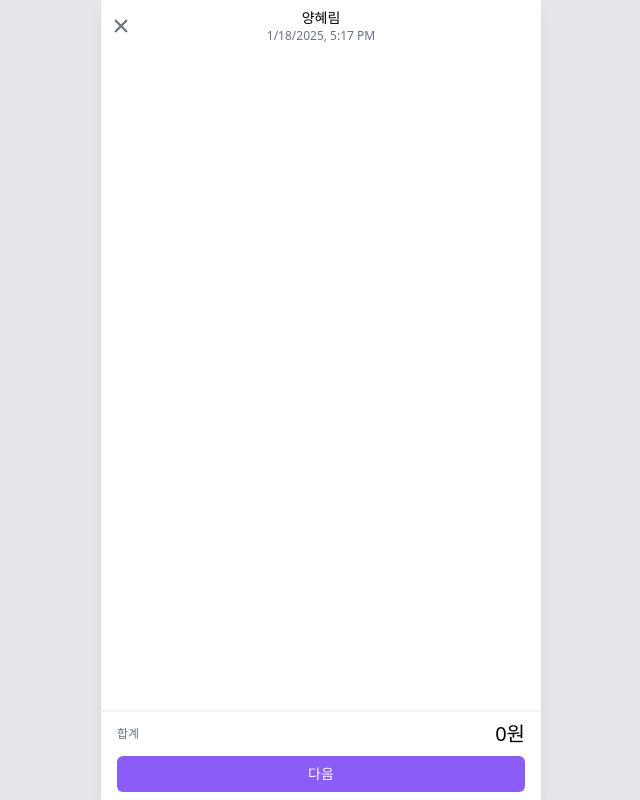
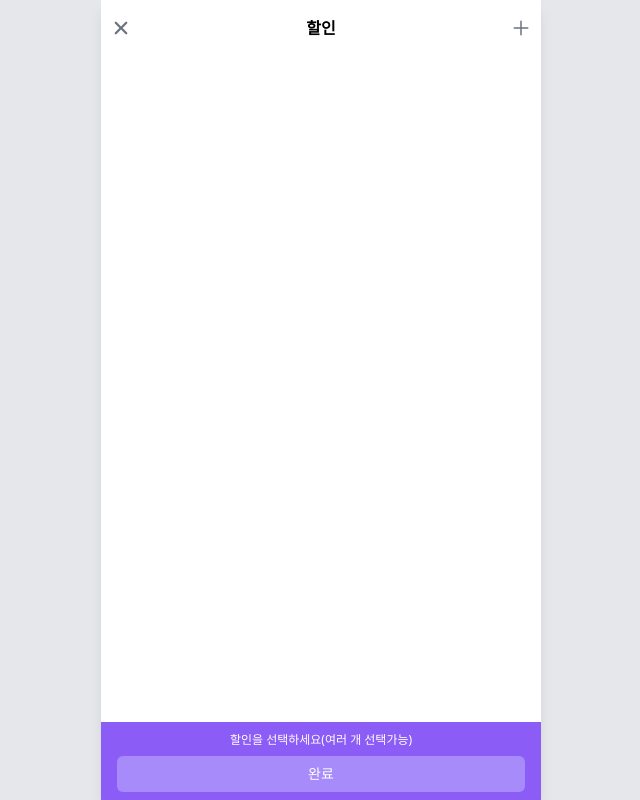
Before and after one commit to hyrmzz1/colavo-assignment, a React (Vite) app: page / in a window 1280 px wide. Shown: the whole page, without its empty margins (319-959 px from the left). Built offline with nearby package versions, Linux system fonts and the light colour scheme.

Commit message:
feat: view 상태 관리 및 Header/Footer 조건부 렌더링 적용
- `Header`에서 `currView`에 따라 제목과 버튼을 동적으로 렌더링
- `Footer`에서 `currView`에 따라 배경색, 텍스트, 버튼 스타일을 변경

```diff
--- a/src/components/Footer.tsx
+++ b/src/components/Footer.tsx
@@ -1,13 +1,39 @@
+import useViewStore, { ViewType } from '@/stores/useViewStore';
 import { Button } from './ui/button';
 
 const Footer = () => {
+  const currView = useViewStore((state) => state.currView);
+  const isCartView = currView === 'cart';
+
+  const containerStyles = isCartView
+    ? 'border-gray-light'
+    : 'bg-purple text-white border-purple';
+
+  const footerMessages: Record<Exclude<ViewType, 'cart'>, string> = {
+    service: '서비스를 선택하세요(여러 개 선택가능)',
+    discount: '할인을 선택하세요(여러 개 선택가능)',
+  };
+
   return (
-    <div className='border-gray-light flex w-full flex-col items-center gap-y-2 border-t-2 px-4 py-2'>
-      <div className='flex w-full items-center justify-between'>
-        <p className='text-gray text-xs'>합계</p>
-        <p className='text-xl'>0원</p>
-      </div>
-      <Button className='w-full'>다음</Button>
+    <div
+      className={`${containerStyles} flex w-full flex-col items-center gap-y-2 border-t-2 px-4 py-2`}
+    >
+      {isCartView ? (
+        <>
+          <div className='flex w-full items-center justify-between'>
+            <p className='text-gray text-xs'>합계</p>
+            <p className='text-xl'>0원</p>
+          </div>
+          <Button className='w-full'>다음</Button>
+        </>
+      ) : (
+        <>
+          <p className='text-center text-xs'>{footerMessages[currView]}</p>
+          <Button className='w-full' variant='secondary'>
+            완료
+          </Button>
+        </>
+      )}
     </div>
   );
 };
--- a/src/components/Header.tsx
+++ b/src/components/Header.tsx
@@ -1,6 +1,15 @@
-import { IoClose } from 'react-icons/io5';
+import useViewStore, { ViewType } from '@/stores/useViewStore';
+import { IoAdd, IoClose } from 'react-icons/io5';
 
 const Header = () => {
+  const currView = useViewStore((state) => state.currView);
+  const setView = useViewStore((state) => state.setView);
+
+  const headerTitle: Record<Exclude<ViewType, 'cart'>, string> = {
+    service: '시술메뉴',
+    discount: '할인',
+  };
+
   const userLocale = navigator.language || 'ko-KR';
   const now = new Date();
   const formattedDate = now.toLocaleString(userLocale, {
@@ -13,13 +22,26 @@ const Header = () => {
   });
 
   return (
-    <div className='flex items-center justify-between p-2'>
-      <IoClose className='text-gray h-6 w-6' />
-      <div className='flex grow flex-col items-center'>
-        <p className='text-sm'>양혜림</p>
-        <p className='text-gray text-xs'>{formattedDate}</p>
-      </div>
-      <div className='h-6 w-6'></div>
+    <div className='flex items-center justify-between px-2 py-4'>
+      <IoClose
+        className='text-gray h-6 w-6 cursor-pointer'
+        onClick={() => setView('cart')}
+      />
+
+      {currView === 'cart' ? (
+        <div className='flex grow flex-col items-center'>
+          <p className='text-sm'>양혜림</p>
+          <p className='text-gray text-xs'>{formattedDate}</p>
+        </div>
+      ) : (
+        <p className='font-semibold'>{headerTitle[currView]}</p>
+      )}
+
+      {currView !== 'cart' ? (
+        <IoAdd className='text-gray h-6 w-6 cursor-not-allowed' />
+      ) : (
+        <div className='h-6 w-6'></div>
+      )}
     </div>
   );
 };
--- /dev/null
+++ b/src/stores/useViewStore.ts
@@ -0,0 +1,15 @@
+import { create } from 'zustand';
+
+export type ViewType = 'cart' | 'service' | 'discount';
+
+interface ViewState {
+  currView: ViewType;
+  setView: (view: ViewType) => void;
+}
+
+const useViewStore = create<ViewState>((set) => ({
+  currView: 'discount',
+  setView: (view) => set({ currView: view }),
+}));
+
+export default useViewStore;
```
